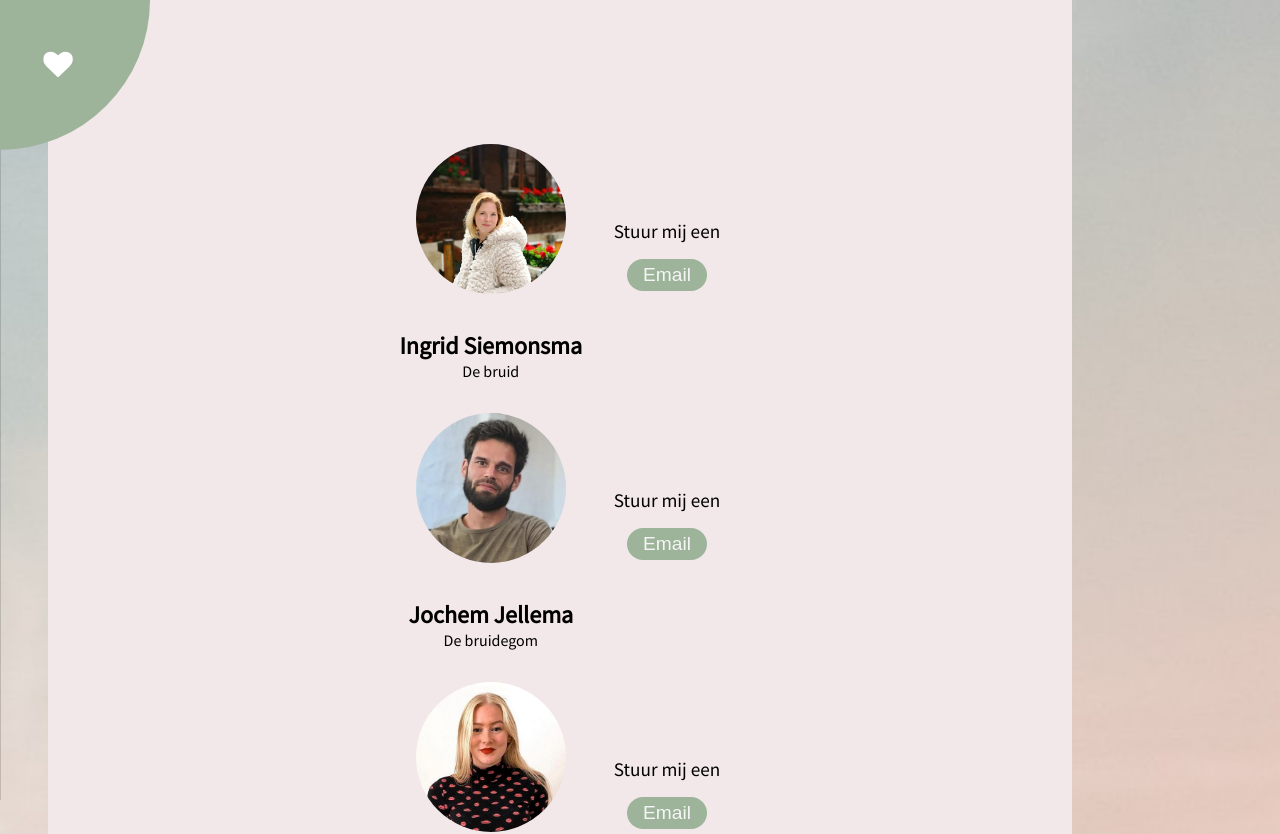
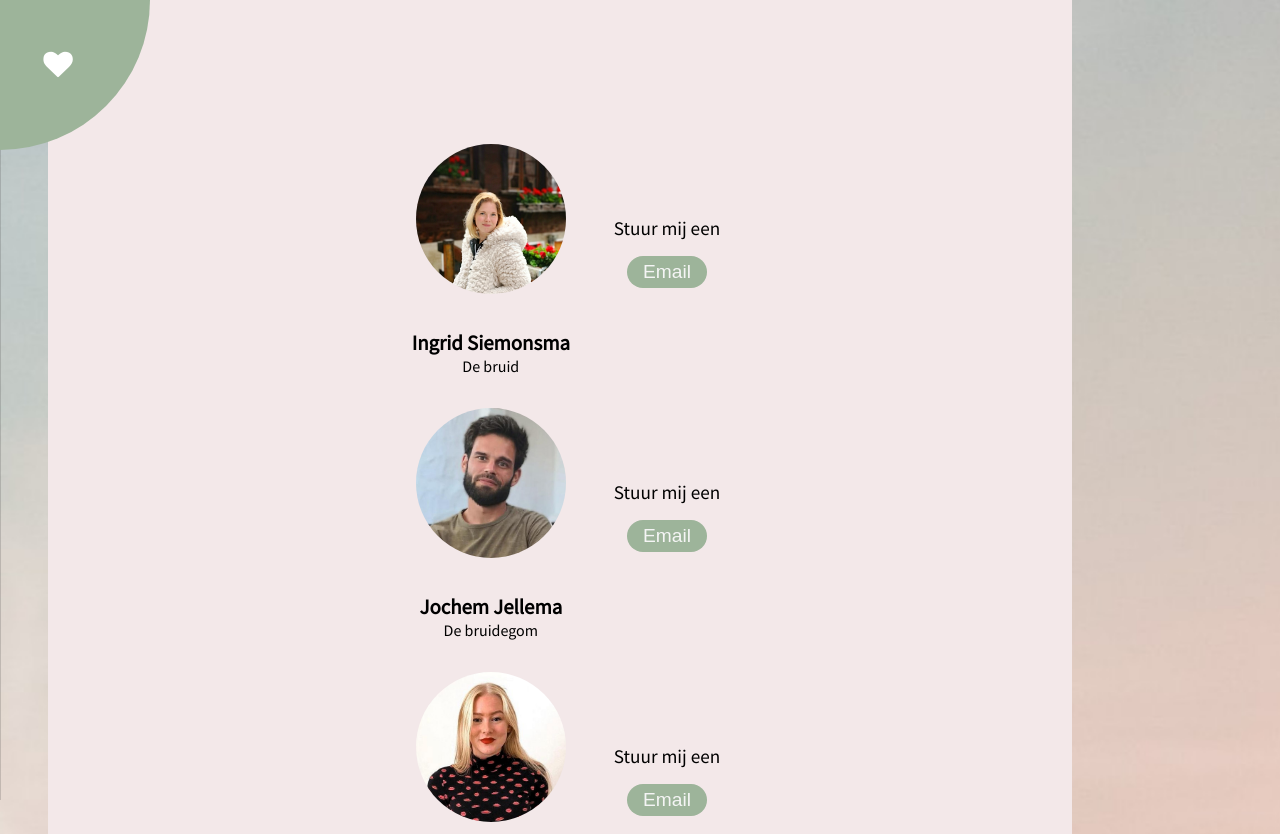
Before and after one commit to Luminous-Lizard/Wedding, a React (Create React App) app: page /contact in a window 1280 px wide. Shown: the top 834 px of the page. Built offline with nearby package versions, Linux system fonts and the light colour scheme; a web font is replaced by a local one.

Commit message:
spacing issues fix3

```diff
--- a/src/Pages/contact.js
+++ b/src/Pages/contact.js
@@ -120,6 +120,9 @@ const StyledContact = styled(motion.div)`
     max-width: 150px;
     border-radius: 5rem;
   }
+  h2 {
+    font-size: 1.3rem;
+  }
 
   button {
     border: none;
```
